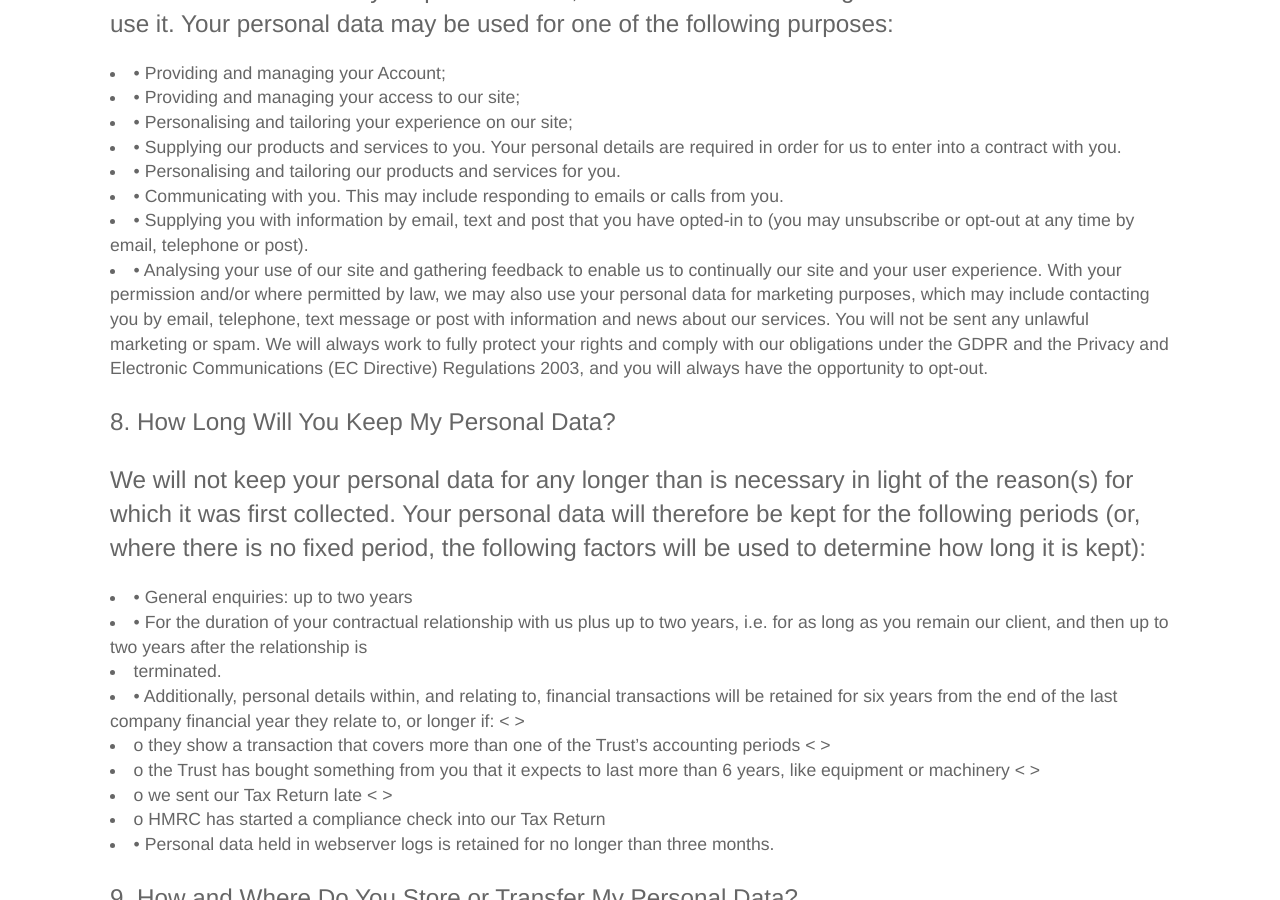
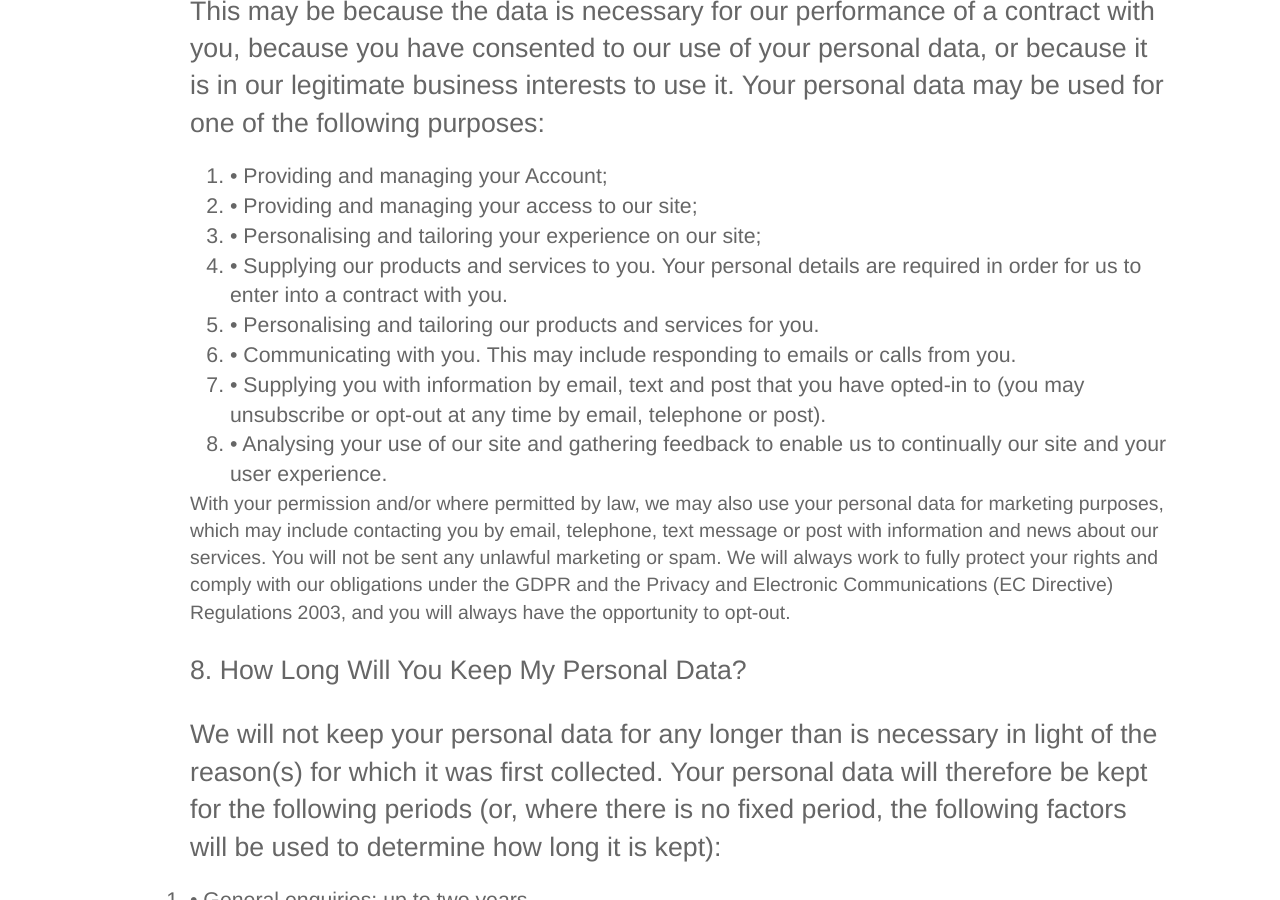
Before and after one commit to chriswilde1946/goodneighboursrp.org.uk, a Jekyll site: the page built from PrivacyPolicy.html, in a window 1280 px wide and 900 px high, scrolled down 2822 px. Built offline with Jekyll 4.4.1, drawn with Linux system fonts in a browser that asks for light colours.

```diff
--- a/PrivacyPolicy.html
+++ b/PrivacyPolicy.html
@@ -53,7 +53,7 @@ Further information about your rights can also be obtained from the Information
 If you have any cause for complaint about our use of your personal data, you have the right to lodge a complaint with the Information Commissioner’s Office.</p>
 				<p>6. What Data Do We Collect?</p>
 Depending upon your use of our site or your other communications with us, we may collect some or all of the following personal and non-personal data (please also see Part 14 on our use of Cookies and similar technologies.)
-<li>•       Name;
+<ol><li>•       Name;
 <li>•       Address;
 <li>•       Email address;
 <li>•       Telephone number;
@@ -62,10 +62,10 @@ Depending upon your use of our site or your other communications with us, we may
 <li>•       IP address;
 <li>•       Web browser type and version;
 <li>•       Operating system;
-<li>•       A list of URLs starting with a referring site, your activity on our site, and the site you exit to.</p>
+<li>•       A list of URLs starting with a referring site, your activity on our site, and the site you exit to.<ol></p>
 				<p>7. How Do You Use My Personal Data?<p>
 Under the GDPR, we must always have a lawful basis for using personal data. This may be because the data is necessary for our performance of a contract with you, because you have consented to our use of your personal data, or because it is in our legitimate business interests to use it. Your personal data may be used for one of the following purposes:
-<li>•       Providing and managing your Account;
+<ol><li>•       Providing and managing your Account;
 <li>•       Providing and managing your access to our site;
 <li>•       Personalising and tailoring your experience on our site;
 <li>•       Supplying our products and services to you. Your personal details are required in order for us to enter into a contract with you.
@@ -73,7 +73,7 @@ Under the GDPR, we must always have a lawful basis for using personal data. This
 <li>•       Communicating with you. This may include responding to emails or calls from you.
 <li>•       Supplying you with information by email, text and post that you have opted-in to (you may unsubscribe or opt-out at any time by email, telephone or post).
 <li>•       Analysing your use of our site and gathering feedback to enable us to continually our site and your user experience.
-With your permission and/or where permitted by law, we may also use your personal data for marketing purposes, which may include contacting you by email, telephone, text message or post with information and news about our services. You will not be sent any unlawful marketing or spam. We will always work to fully protect your rights and comply with our obligations under the GDPR and the Privacy and Electronic Communications (EC Directive) Regulations 2003, and you will always have the opportunity to opt-out.
+</ol>With your permission and/or where permitted by law, we may also use your personal data for marketing purposes, which may include contacting you by email, telephone, text message or post with information and news about our services. You will not be sent any unlawful marketing or spam. We will always work to fully protect your rights and comply with our obligations under the GDPR and the Privacy and Electronic Communications (EC Directive) Regulations 2003, and you will always have the opportunity to opt-out.
 				<p>8. How Long Will You Keep My Personal Data?<p>
 We will not keep your personal data for any longer than is necessary in light of the reason(s) for which it was first collected. Your personal data will therefore be kept for the following periods (or, where there is no fixed period, the following factors will be used to determine how long it is kept):
 <li>•	General enquiries: up to two years
```
